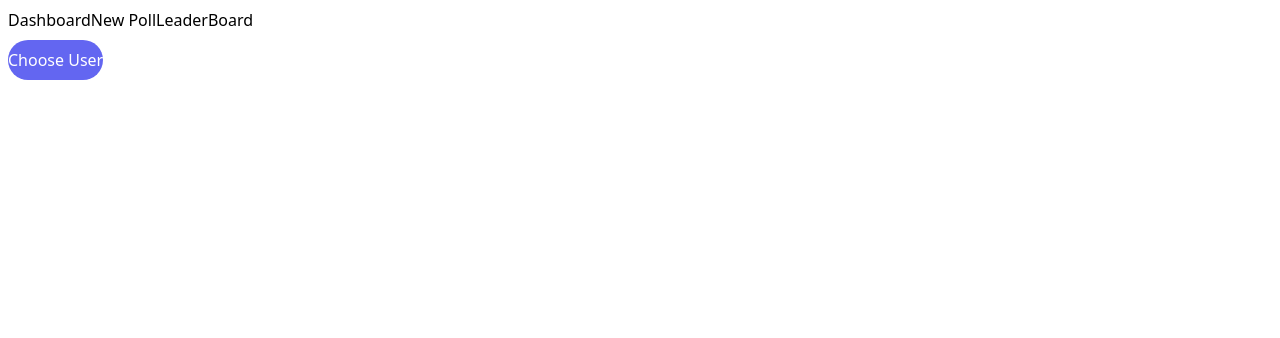
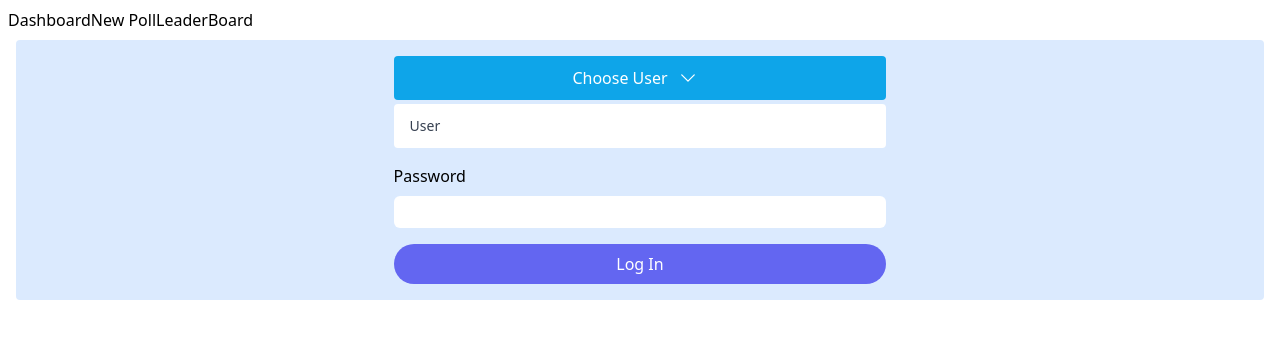
Before and after one commit to ruthtempo/polls-redux, a React (Create React App) app: page / in a window 1280 px wide. Both pictures are taken after a click on the button "Choose User". Shown: the top 338 px of the page. Built offline with nearby package versions, Linux system fonts and the light colour scheme.

Commit message:
creates static custom dropdown

```diff
--- a/src/components/Login.js
+++ b/src/components/Login.js
@@ -1,14 +1,18 @@
 import { useState } from "react";
 import { Button } from "../ui/Button";
+import { DropdownButton } from "../ui/DropdownButton";
 
-const Login = () => {
-  const [userName, setUserName] = useState();
-
+const LoginForm = () => {
   return (
-    <div>
-      <Button buttonText={"Choose User"} />
+    <div className="rounded bg-blue-100 p-2 m-2 flex justify-center">
+      <form className="flex flex-col w-2/5">
+        <DropdownButton buttonText={"choose user"} />
+        <label className="mt-3">Password</label>
+        <input className="rounded-md p-1 my-2" />
+        <Button buttonText={"Log in"} />
+      </form>
     </div>
   );
 };
 
-export default Login;
+export default LoginForm;
--- a/src/ui/Button.js
+++ b/src/ui/Button.js
@@ -1,7 +1,7 @@
 export const Button = ({ buttonText }) => {
   return (
     <button
-      className="border-solid bg-indigo-500 hover:bg-indigo-700 py-2 my-2 rounded-full text-white capitalize cursor-pointer"
+      className="border-solid bg-indigo-500 hover:bg-indigo-700 py-2 my-2 rounded-full text-white capitalize"
       type="button"
     >
       {buttonText}
--- /dev/null
+++ b/src/ui/DropdownButton.js
@@ -0,0 +1,38 @@
+import { ChevronDownIcon } from "@heroicons/react/24/outline";
+import { useState } from "react";
+
+export const DropdownButton = ({ buttonText, username }) => {
+  const [show, setShow] = useState(false);
+
+  return (
+    <>
+      <button
+        type="button"
+        className="capitalize bg-sky-500 hover:bg-sky-700 py-1 mt-2 text-white rounded flex justify-center items-center"
+        onClick={() => setShow(!show)}
+      >
+        {buttonText}
+        <ChevronDownIcon className="h-5 w-6 m-2" />
+      </button>
+      {show && (
+        <div
+          className="absolut right-0 bg-white rounded my-1"
+          role="menu"
+          tabindex="-1"
+        >
+          <ul class="py-1" role="none">
+            <li
+              href="#"
+              className="text-gray-700 block px-4 py-2 text-sm cursor-pointer  hover:bg-sky-50 capitalize"
+              role="menuitem"
+              tabindex="-1"
+              id="menu-item-0"
+            >
+              {username ? username : "user"}
+            </li>
+          </ul>
+        </div>
+      )}
+    </>
+  );
+};
```
